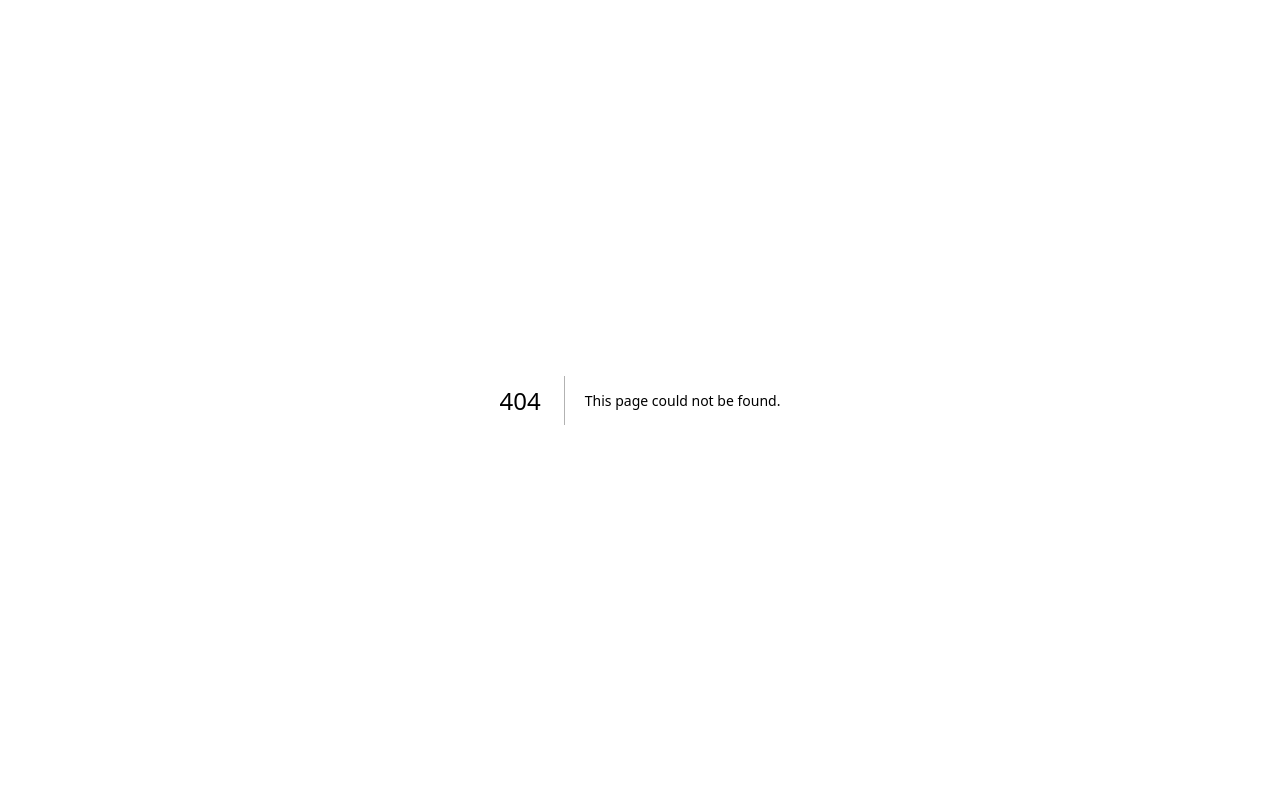
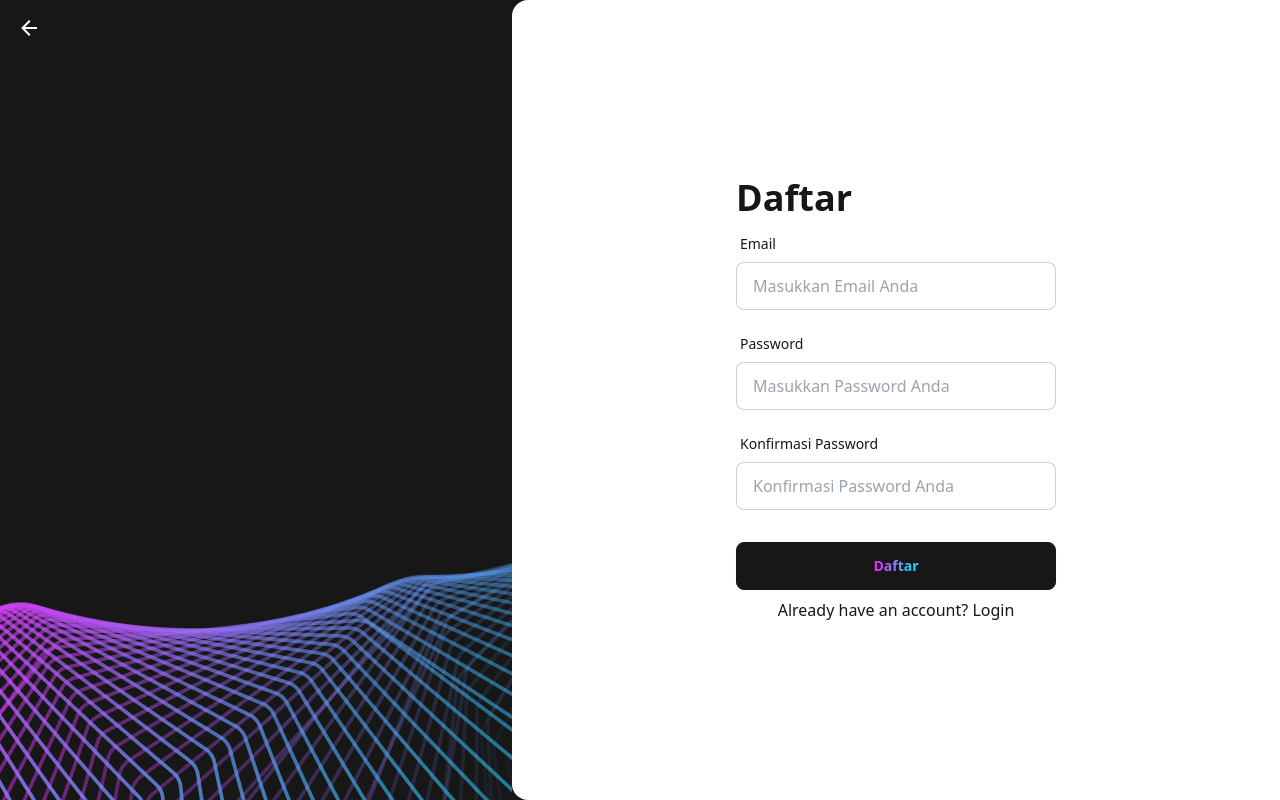
Before and after one commit to ricoerlanggaa/lumea, a Next.js app: page /register in a window 1280 px wide. Before the commit this address had no page. Built offline with nearby package versions, Linux system fonts and the light colour scheme.

Commit message:
add user register page

```diff
--- /dev/null
+++ b/src/app/(auth)/layout.tsx
@@ -0,0 +1,25 @@
+import type { ReactNode } from 'react';
+import Icon from '@mdi/react';
+import { mdiArrowLeft } from '@mdi/js';
+import { Button } from '@/components';
+
+export default function AuthLayout({
+  children,
+}: Readonly<{
+  children: ReactNode;
+}>) {
+  return (
+    <div className="grid md:grid-cols-5 h-screen bg-base-content">
+      <Button href="/" variant="ghost" className="absolute top-1 left-0">
+        <Icon path={mdiArrowLeft} size={1} className="text-base-content md:text-base-100" />
+      </Button>
+      <aside
+        className="hidden md:block md:col-span-2 bg-auto bg-no-repeat bg-bottom"
+        style={{ backgroundImage: 'url("/images/banners/polygon-wave.png")' }}
+      />
+      <main className="md:col-span-3 md:rounded-l-2xl bg-base-100  flex items-center justify-center">
+        {children}
+      </main>
+    </div>
+  );
+}
--- /dev/null
+++ b/src/app/(auth)/register/page.tsx
@@ -0,0 +1,26 @@
+import type { Metadata } from 'next';
+import Link from 'next/link';
+import { FormRegister, Typography } from '@/components';
+
+export const metadata: Metadata = {
+  title: 'Lumea',
+};
+
+export default function Register() {
+  return (
+    <div className="card w-full sm:w-4/5 md:w-3/4 lg:w-1/2">
+      <div className="card-body">
+        <Typography as="h1" variant="h2" weight="semibold">
+          Daftar
+        </Typography>
+        <FormRegister />
+        <Typography className="text-center">
+          Already have an account?{' '}
+          <Link href="/login" className="hover:underline">
+            Login
+          </Link>
+        </Typography>
+      </div>
+    </div>
+  );
+}
```
